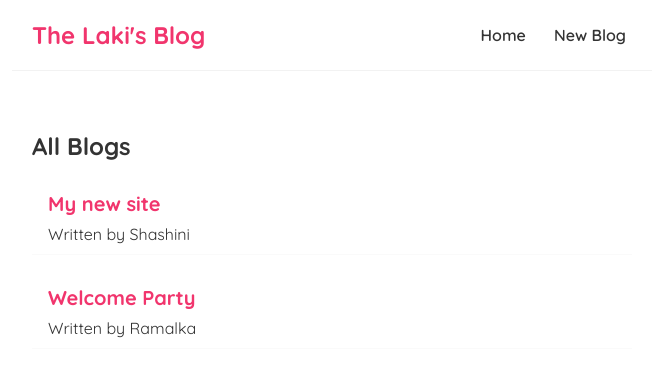
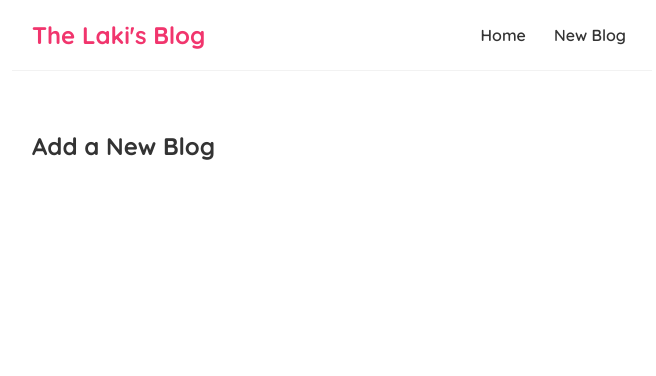
Before and after one commit to lakindu999/learn_REACT, a React (Create React App) app: page /create in a window 1280 px wide. Shown: the top 376 px of the page, without its empty margins (308-964 px from the left). Built offline with nearby package versions, Linux system fonts and the light colour scheme; data requests are answered from the project's data file.

Commit message:
React Router

```diff
--- a/package.json
+++ b/package.json
@@ -8,6 +8,7 @@
     "@testing-library/user-event": "^13.5.0",
     "react": "^18.2.0",
     "react-dom": "^18.2.0",
+    "react-router-dom": "^5.3.4",
     "react-scripts": "5.0.1",
     "web-vitals": "^2.1.4"
   },
--- a/src/App.js
+++ b/src/App.js
@@ -1,15 +1,26 @@
 import Navbar from './Navbar';
 import Home from './Home';
+import Create from './Create';
+import { BrowserRouter as Router, Route, Switch } from 'react-router-dom';
 
 function App() {
 
   return (
+    <Router>
     <div className="App">
       <Navbar/>
       <div className="content">
-        <Home/>
+        <Switch>
+          <Route exact path="/">
+            <Home/>
+          </Route>
+          <Route path="/create">
+            <Create/>
+          </Route>
+        </Switch>
       </div>
     </div>
+    </Router>
   );
 }
 
--- /dev/null
+++ b/src/Create.js
@@ -0,0 +1,9 @@
+const Create = () =>{
+    return(
+        <div className="create">
+            <h2>Add a New Blog</h2>
+        </div>
+    );
+}
+
+export default Create;
--- a/src/Home.js
+++ b/src/Home.js
@@ -1,26 +1,13 @@
 import React from 'react'
-import { useState,useEffect} from 'react';
 import BlogList from './BlogList';
+import useFetch from './useFetch';
 
 const Home = () => {
-    const [blogs,setBlogs] = useState(null);
-    const [isPending,setIsPending] = useState(true);
-
-    useEffect(()=>{
-      setTimeout(() =>{
-        fetch('http://localhost:8000/blogs')
-      .then(res =>{
-        return res.json();
-      })
-      .then(data=>{
-        setBlogs(data);
-        setIsPending(false);
-      });
-      }, 1000);
-    }, []);
+    const {data : blogs, isPending, error} = useFetch('http://localhost:8000/blogs');
 
   return (
 <div className="home">
+    {error && <div>{error}</div>}
     {isPending && <div>Loading.....</div>}
     {blogs && <BlogList blogs={blogs} title="All Blogs"/>}
 </div>
--- a/src/Navbar.js
+++ b/src/Navbar.js
@@ -1,12 +1,13 @@
 import React from 'react'
+import {Link} from 'react-router-dom';
 
 const Navbar = () => {
   return (
     <nav className="navbar">
         <h1>The Laki's Blog</h1>
         <div className="links">
-            <a href="/">Home</a>
-            <a href="/create">New Blog</a>
+            <Link to ="/">Home</Link>
+            <Link to="/create">New Blog</Link>
         </div>
     </nav>
   )
--- /dev/null
+++ b/src/useFetch.js
@@ -0,0 +1,30 @@
+import {useState,useEffect} from 'react';
+
+const useFetch = (url) => {
+    const [data,setData] = useState(null);
+    const [isPending,setIsPending] = useState(true);
+    const [error,setError]= useState(null);
+
+    useEffect(()=>{
+        setTimeout(() =>{
+          fetch(url)
+            .then(res =>{
+              if(!res.ok){
+              throw Error ('could not fetch the data for that resource');
+          }
+          return res.json();
+        })
+        .then(data=>{
+          setData(data);
+          setIsPending(false);
+        })
+        .catch(err =>{
+          setError(err.message)
+        });
+        }, 1000);
+      }, []);
+
+      return {data, isPending, error}
+}
+
+export default useFetch;
```
Also changed, not shown: 1 other file (tests, documents, lock files or other folders).
